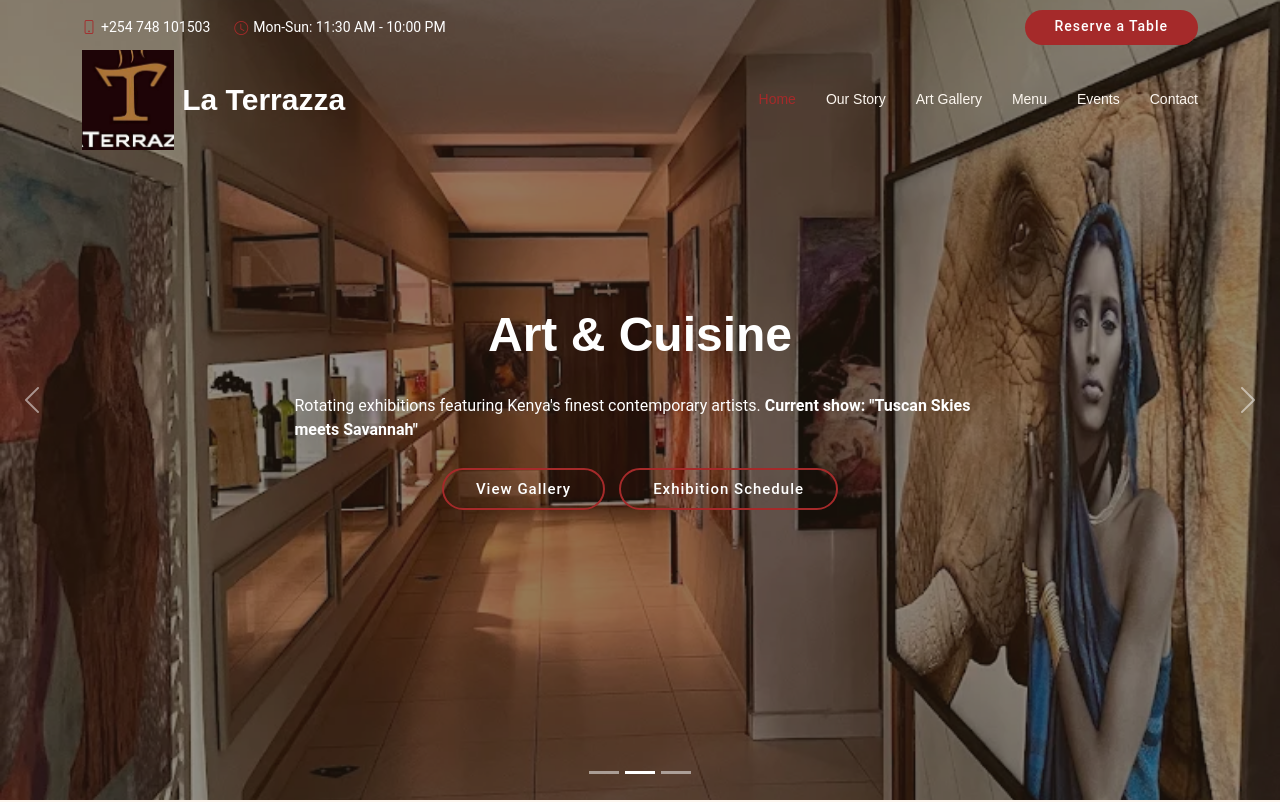
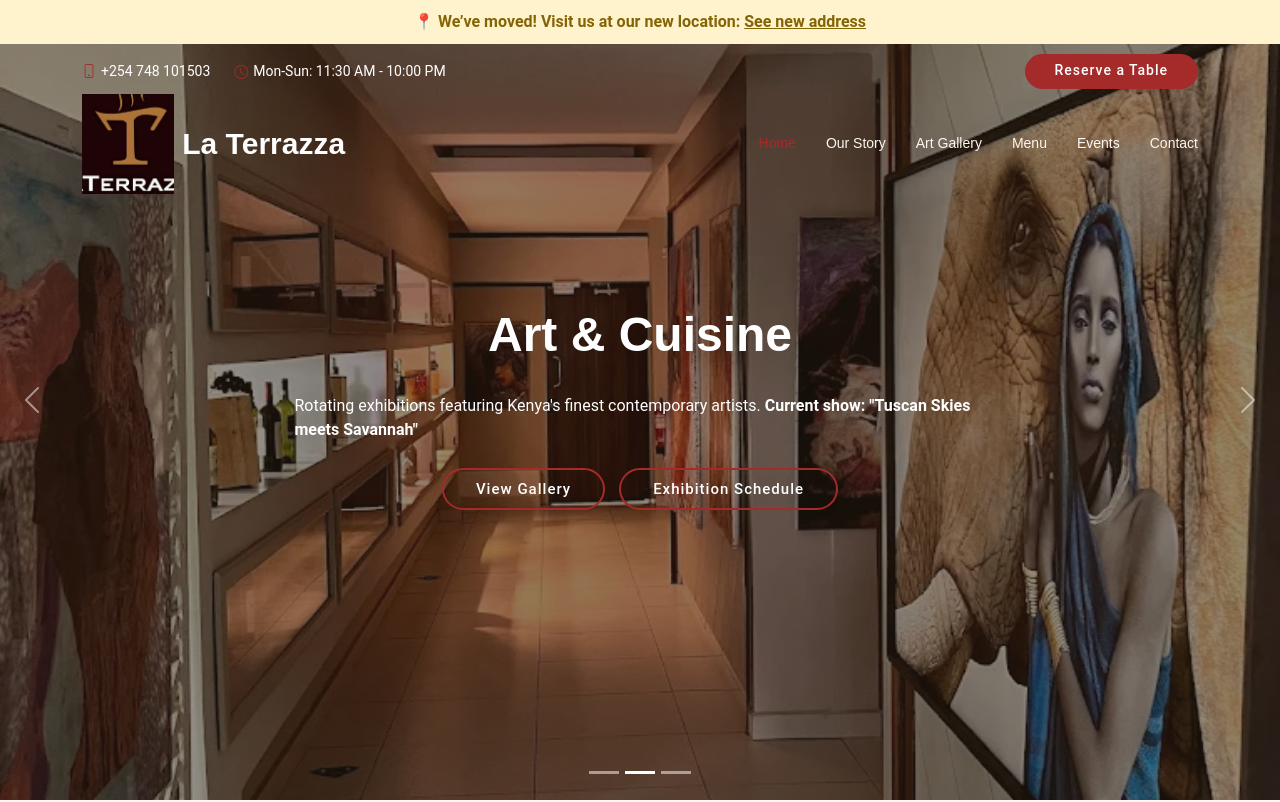
Before and after one commit to benardkibocha45/La-Terrazza, a plain HTML site: page index.html in a window 1280 px wide. Shown: the top 802 px of the page. Drawn offline with Linux system fonts and the light colour scheme; a web font is replaced by a local one.

Commit message:
final commit

```diff
--- a/index.html
+++ b/index.html
@@ -32,6 +32,9 @@
 <body class="index-page">
 
   <header id="header" class="header fixed-top">
+<div style="background: #fff3cd; padding: 10px; text-align: center; font-weight: bold; color: #856404;">
+  📍 We’ve moved! Visit us at our new location: <a href="#contact" style="color: #856404; text-decoration: underline;">See new address</a>
+</div>
 
     <div class="topbar d-flex align-items-center">
       <div class="container d-flex justify-content-end justify-content-md-between">
```
Also changed, not shown: 1 other file.
